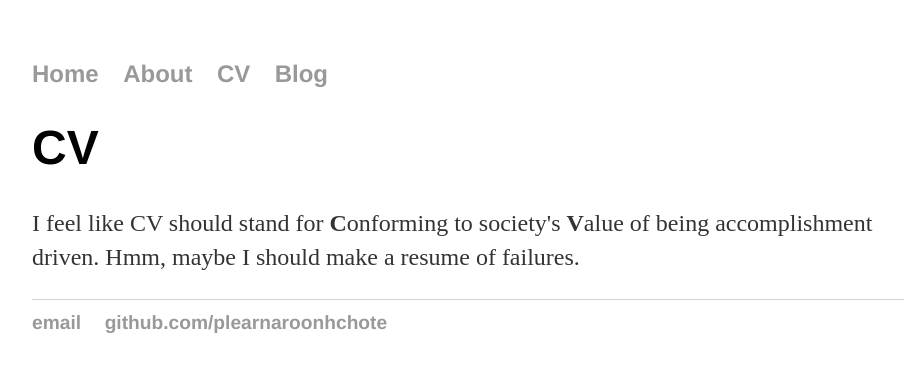
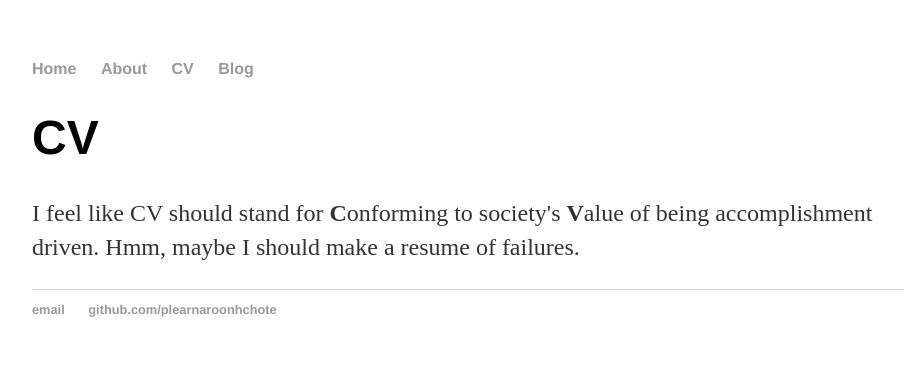
Before and after one commit to plearnaroonchote/plearnaroonchote.github.io, a Jekyll site: the page built from cv/index.html, in a window 1280 px wide. Shown: the top 372 px of the page, without its empty margins (160-1064 px from the left). Built offline with Jekyll 4.4.1, drawn with Linux system fonts in a browser that asks for light colours.

Commit message:
Update main.css

```diff
--- a/css/main.css
+++ b/css/main.css
@@ -15,9 +15,7 @@ nav ul li, footer ul li {
 }
 a {
     text-decoration: none;
-    font-size: 1.5em;
     color: #999;
-    font-family:'Helvetica', 'Arial', 'Sans-Serif';
 }
 a:hover {
     text-decoration: underline;
```
